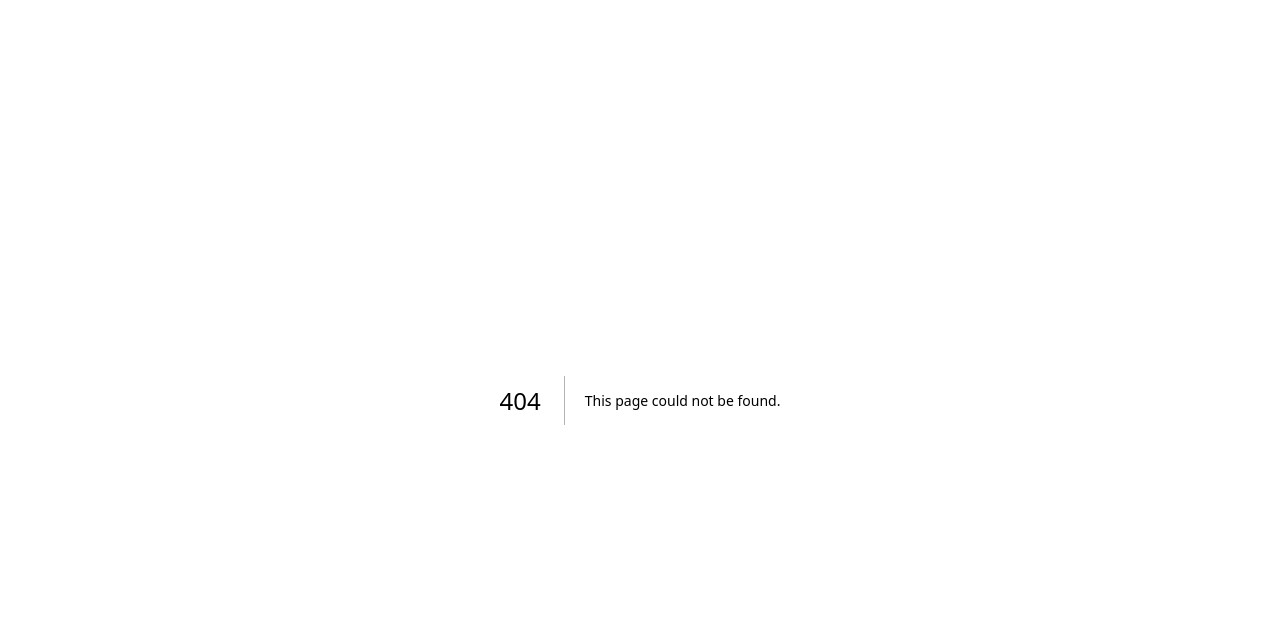
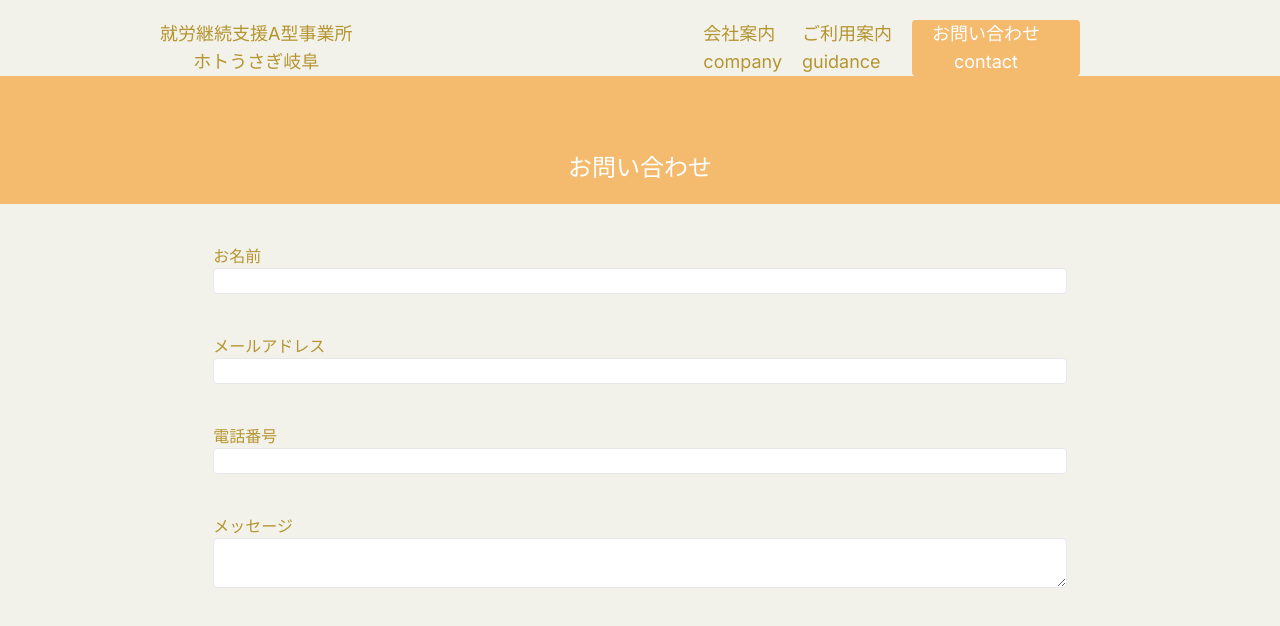
Before and after one commit to tanakakundagane/hotousagi, a Next.js app: page /contact in a window 1280 px wide. Before the commit this address had no page. Shown: the top 626 px of the page. Built offline with nearby package versions, Linux system fonts and the light colour scheme.

Commit message:
お問い合わせページのレイアウトを作成しました

```diff
--- a/package.json
+++ b/package.json
@@ -13,11 +13,13 @@
     "@types/react": "18.2.64",
     "@types/react-dom": "18.2.21",
     "autoprefixer": "10.4.18",
+    "bootstrap": "^5.3.3",
     "eslint": "8.57.0",
     "eslint-config-next": "14.1.3",
     "next": "14.1.3",
     "postcss": "8.4.35",
     "react": "18.2.0",
+    "react-bootstrap": "^2.10.2",
     "react-dom": "18.2.0",
     "tailwindcss": "3.4.1",
     "typescript": "5.4.2"
--- /dev/null
+++ b/src/app/contact/page.tsx
@@ -0,0 +1,57 @@
+"use client"
+import React from 'react'
+import { Button } from 'react-bootstrap'
+import Header from '../components/Header'
+
+const page = () => {
+
+  const someFunction = () => {
+  }
+
+  function anotherFunction() {
+    // 何かしらの処理
+  }
+
+  return (
+    <div>
+      <Header onScrollToSecond={someFunction} onScrollToThird={anotherFunction} showWorkInfo={false}/>
+
+      <div className='pt-14 text-center  bg-[#f4ba6e]'>
+        <h1 className='text-white p-5 lg:text-2xl md:text-xl'>お問い合わせ</h1>
+      </div>
+
+      <form>
+        <div className='w-4/6 m-auto mt-10'>
+          <label htmlFor="name">
+            お名前
+          </label>
+          <br/>
+          <input type="text" className='w-full rounded border' id='name' required/>
+        </div>
+        <div className='w-4/6 m-auto mt-10'>
+          <label htmlFor="email">
+            メールアドレス
+          </label>
+          <br/>
+          <input type="email" className='w-full rounded border' id='email' required/>
+        </div>
+        <div className='w-4/6 m-auto mt-10'>
+          <label htmlFor="tel">
+            電話番号
+          </label>
+          <br/>
+          <input type="tel" className='w-full rounded border' id='tel' required/>
+        </div>
+        <div className='w-4/6 m-auto mt-10'>
+          <label htmlFor="message">
+            メッセージ
+          </label>
+          <br/>
+          <textarea name='message' className='w-full rounded border' id='message' required/>
+        </div>
+      </form>
+    </div>
+  )
+}
+
+export default page
```
Also changed, not shown: 1 other file (tests, documents, lock files or other folders).
